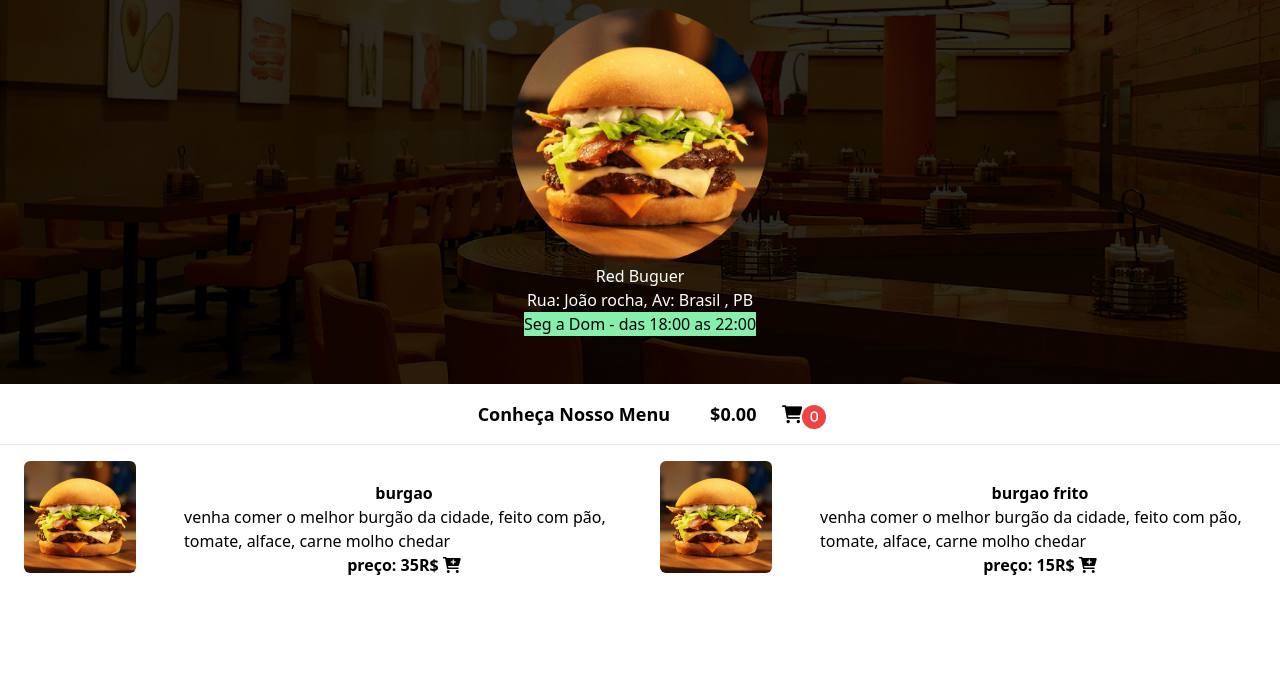
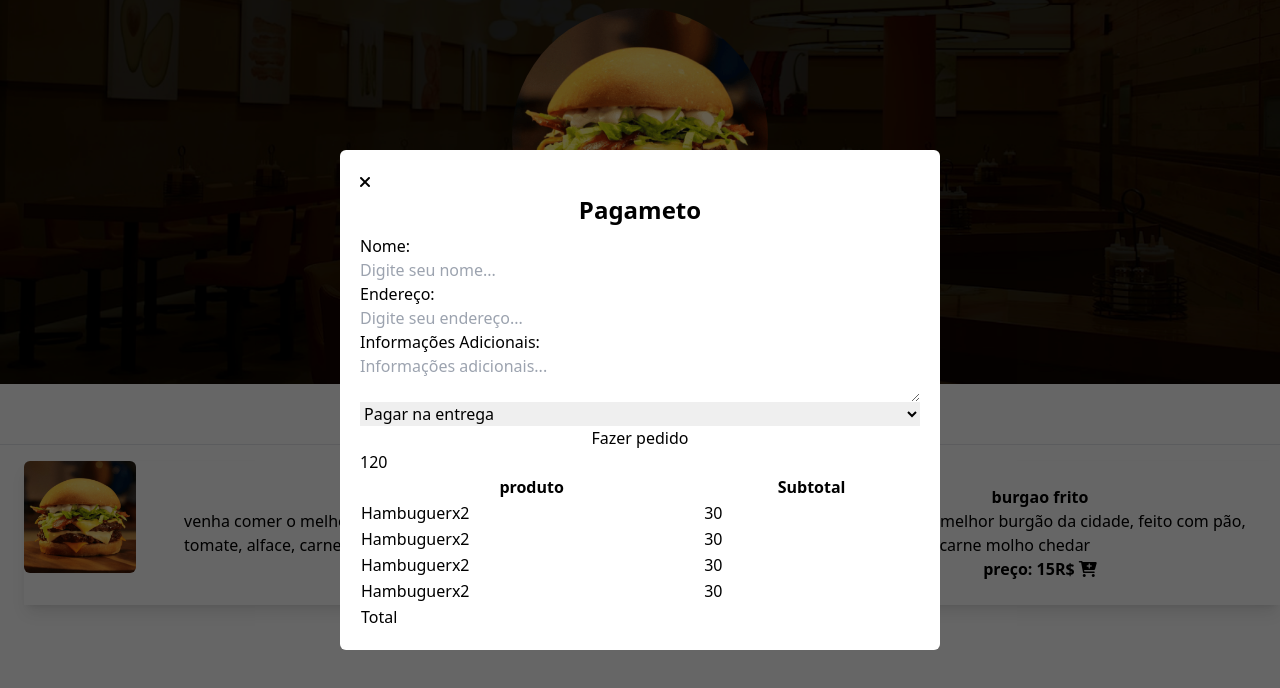
Before and after one commit to AdeiltonPereiraAlves/Projeto-cardapio_digital, a website: page index.html in a window 1280 px wide. Drawn offline with Linux system fonts and the light colour scheme.

Commit message:
modal de pagamentos inicado

```diff
--- a/index.html
+++ b/index.html
@@ -49,7 +49,7 @@
 
 
 
-            <div class="flex gap-7 ">
+            <div class="flex gap-7 shadow-lg shadow-surround-strong">
                 <img src="assets/hamb-1.png" alt="" class="w-28 h-28 rounded-md">
                 <div class="flex flex-col  p-5 items-center justify-center">
                     <h1 class="font-black">burgao</h1>
@@ -62,7 +62,7 @@
                     </div>
                 </div>
             </div>
-            <div class="flex gap-7 ">
+            <div class="flex gap-7 shadow-lg shadow-surround-strong p-1">
                 <img src="assets/hamb-1.png" alt="" class="w-28 h-28 rounded-md">
                 <div class="flex flex-col  p-5 items-center justify-center">
                     <h1 class="font-black">burgao frito</h1>
@@ -80,11 +80,11 @@
         </div>
 
         <!-- //carrinho -->
-        <div class="bg-slate-50 w-[80%] ml-10 h-full  lg:max-w-72  rounded-l-md flex-col items-center right-0 gap-4 hidden transition-all duration-50000 absolute "
+        <div class="bg-slate-100 w-[80%] ml-10 h-full  lg:max-w-72   justify-center rounded-l-md flex-col items-center right-0 gap-4 hidden transition-all duration-50000 absolute shadow-lg shadow-left-strong "
             id="fechar-carrinho">
             <div class="flex justify-start w-full items-baseline ">
                 <div class="text-xl ml-2 md:mt-2 p-2">
-                    <button id="botaoFecharCarrinho" ><i class="fa-solid fa-xmark "></i></button>
+                    <button id="botaoFecharCarrinho" class="hover:text-zinc-600" ><i class="fa-solid fa-xmark "></i></button>
                 </div>
                 <!-- <div class="flex w-full justify-center">
                     <h2 class="">carrinho</h2>
@@ -99,13 +99,80 @@
             <div class="flex flex-col bottom-0 fixed m-4">
 
                 <div class="font-black text-lg flex justify-center">Subtotal: $<span id="total-carrinho" class="total-carrinho"> 0.00</span></div>
-                <button class="bg-green-300 p-4 font-black text-zinc-700 rounded-sm hover:bg-green-400"><a href="/pedido.html">Finalizar Compra</a></button>
+                <button class="bg-green-300 p-4 font-black text-zinc-700 rounded-sm hover:bg-green-400" id="btn-pedidos">Finalizar Compra</button>
             </div>
 
         </div>
     </main>
 
-    <script  src="./js/index.js"></script>
+    <!-- //pgamentos de pedidos -->
+    <div class="bg-black/60 w-full h-full fixed top-0 left-0 z-[99] flex items-center justify-center pag-container">
+        <div class="bg-white p-5 rounded-md min-w-[90%] md:min-w-[600px]">
+
+                <button id="botaoFecharModal" class="hover:text-zinc-600" ><i class="fa-solid fa-xmark "></i></button>
+
+            <h2  class="text-center font-bold text-2xl mb-2">Pagameto</h2>
+            <div class="flex justify-center flex-col">
+                <form action="submit" class="flex flex-col">
+                    <label for="nome">Nome: </label>
+                    <input type="text" name="nome" id="nome" required placeholder="Digite seu nome... ">
+                    <label for="nome">Endereço: </label>
+                    <input type="text" name="endereço" id="endereço" required placeholder="Digite seu endereço...">
+                    <label for="nome">Informações Adicionais: </label>
+                    <textarea type="text" name="infoAdicional" id="infoAdicional"
+                        placeholder="Informações adicionais..."></textarea>
+                        <select id="opcoes" name="opcoes">
+                            <option value="opcao1">Pagar na entrega</option>
+                            <option value="opcao2">pagar via pix</option>
+                        </select>
+                    <input type="submit" value="Fazer pedido" class="cursor-pointer">
+                </form>
+                <table>
+                    <thead>
+                        <th>produto</th>
+                        <th>Subtotal</th>
+
+                    </thead>
+                    <tbody>
+                        <tr>
+                            <td>Hambuguer<span>x2</span></td>
+                            <td>30</td>
+                        </tr>
+                        <tr>
+                            <td>Hambuguer<span>x2</span></td>
+                            <td>30</td>
+
+                        </tr>
+                        <tr>
+                            <td>Hambuguer<span>x2</span></td>
+                            <td>30</td>
+                        </tr>
+                        <tr>
+                            <td>Hambuguer<span>x2</span></td>
+                            <td>30</td>
+                        </tr>
+                        <tr>
+                            120
+                        </tr>
+                    </tbody>
+                    <tfoot>
+                        <tr>
+                            <td>Total</td>
+                            <td id="td-total"></td>
+
+                        </tr>
+
+                    </tfoot>
+                </table>
+            </div>
+
+        </div>
+    </div>
+
+
+
+    <script type="module" src="./js/index.js"></script>
+    <script type="module" src="./js/pagamento.js"></script>
 </body>
 
 </html>
--- a/js/index.js
+++ b/js/index.js
@@ -2,7 +2,7 @@
 
 // pegando id do html
 
-document.addEventListener('DOMContentLoaded', () => {
+
     let precoTotalCart = 0;
     let numeroItemsCart = 0;
     const carrinho = document.querySelector('#carrinho')
@@ -152,7 +152,7 @@ document.addEventListener('DOMContentLoaded', () => {
                 item.qnt++;
                 // Atualizar a exibição da quantidade na interface do usuário
                 quantitySpan.textContent = item.qnt;
-                console.log(item.qnt)
+
                 precoTotalCart = totalCart(arryCart)
 
                 totalPreco.textContent = `${precoTotalCart}`;
@@ -172,6 +172,29 @@ document.addEventListener('DOMContentLoaded', () => {
 
         });
 
+
     }
 
-});
+    //modal de pedidos e pagamento
+
+    const btnPedidos = document.querySelector('#btn-pedidos')
+    const pagContainer = document.querySelector('.pag-container')
+
+    btnPedidos.addEventListener('click',() =>{
+        closeCarrinho.classList.contains('hidden') ? closeCarrinho.classList.toggle('flex') && closeCarrinho.classList.remove('hidden') : closeCarrinho.classList.toggle('hidden') && closeCarrinho.classList.remove('flex');
+
+       pagContainer.classList.contains('hidden')? pagContainer.classList.toggle('flex') && pagContainer.classList.remove('hidden'):""
+
+       const btn = document.querySelector('#td-total')
+       btn.textContent = precoTotalCart;
+
+
+    })
+    const butaoFecharModal = document.querySelector('#botaoFecharModal')
+
+    butaoFecharModal.addEventListener('click', () => {
+        pagContainer.classList.toggle('hidden') && pagContainer.classList.remove('flex')
+
+    })
+
+    //pagina de pagamento
--- a/js/pagamento.js
+++ /dev/null
@@ -1,5 +0,0 @@
-
-//QRCode
-
-
-//pegando dados do cliente
```
Also changed, not shown: pedido.html (+4 -18 lines), styles/output.css.
